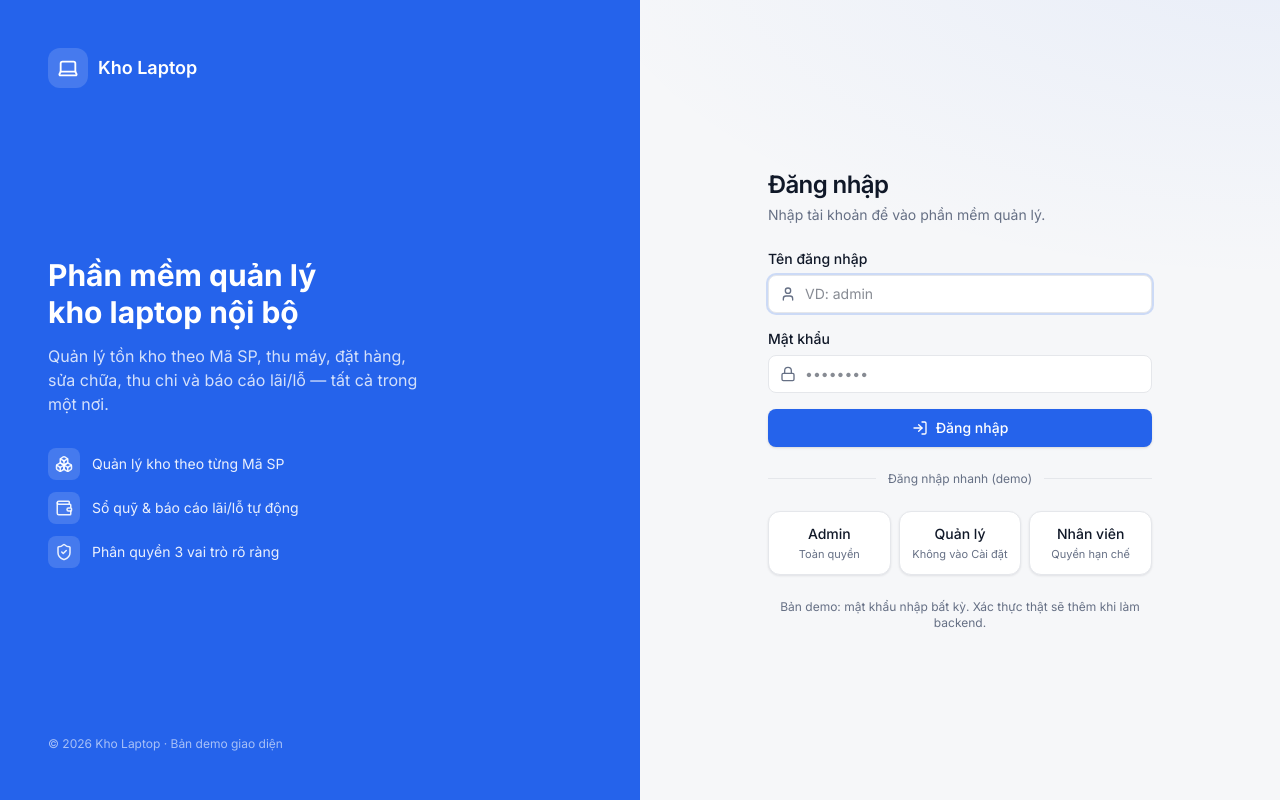
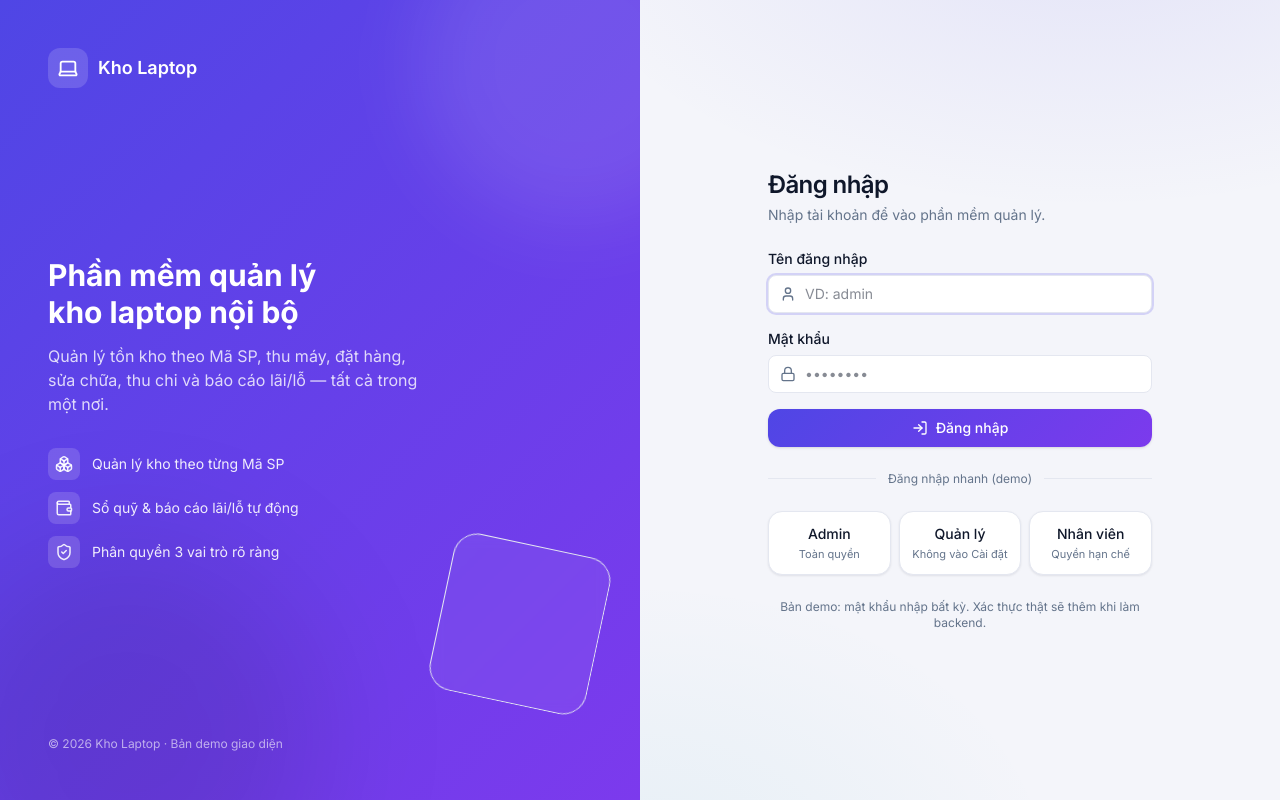
Before and after one commit to tranhuuhaugv/phan-mem-ban-hang, a Next.js app: page /login in a window 1280 px wide. Built offline with nearby package versions, Linux system fonts and the light colour scheme.

Commit message:
Giao diện hiện đại (indigo gradient, glass topbar, mesh nền) + Kho: 5 ô lọc riêng + trang lịch sử sản phẩm /kho/[serial] (click tên SP)

```diff
--- a/src/app/globals.css
+++ b/src/app/globals.css
@@ -1,29 +1,30 @@
 @import "tailwindcss";
 
 :root {
-  --background: #f6f7f9;
+  --background: #f4f5fa;
   --surface: #ffffff;
-  --surface-2: #f9fafb;
-  --foreground: #101828;
-  --muted: #667085;
-  --border: #e5e7eb;
-  --primary: #2563eb;
-  --primary-hover: #1d4ed8;
+  --surface-2: #f7f8fc;
+  --foreground: #0f172a;
+  --muted: #64748b;
+  --border: #e4e7f0;
+  --primary: #4f46e5;
+  --primary-2: #7c3aed;
+  --primary-hover: #4338ca;
   --primary-fg: #ffffff;
-  --success: #16a34a;
-  --success-bg: #dcfce7;
+  --success: #059669;
+  --success-bg: #d1fae5;
   --warning: #d97706;
   --warning-bg: #fef3c7;
-  --danger: #dc2626;
-  --danger-bg: #fee2e2;
+  --danger: #e11d48;
+  --danger-bg: #ffe4e6;
   --info: #0891b2;
   --info-bg: #cffafe;
   --purple: #7c3aed;
   --purple-bg: #ede9fe;
-  --radius: 12px;
-  --shadow-sm: 0 1px 2px rgba(16, 24, 40, 0.04), 0 1px 3px rgba(16, 24, 40, 0.06);
-  --shadow-md: 0 4px 12px rgba(16, 24, 40, 0.08), 0 2px 4px rgba(16, 24, 40, 0.04);
-  --shadow-lg: 0 12px 32px rgba(16, 24, 40, 0.12), 0 4px 8px rgba(16, 24, 40, 0.06);
+  --radius: 14px;
+  --shadow-sm: 0 1px 2px rgba(15, 23, 42, 0.04), 0 1px 3px rgba(15, 23, 42, 0.05);
+  --shadow-md: 0 6px 16px rgba(79, 70, 229, 0.08), 0 2px 6px rgba(15, 23, 42, 0.05);
+  --shadow-lg: 0 16px 40px rgba(79, 70, 229, 0.14), 0 6px 12px rgba(15, 23, 42, 0.06);
   --ring: 0 0 0 3px color-mix(in srgb, var(--primary) 18%, transparent);
 }
 
@@ -41,22 +42,23 @@
 
 @media (prefers-color-scheme: dark) {
   :root {
-    --background: #0b0f17;
-    --surface: #131824;
-    --surface-2: #1a2130;
-    --foreground: #e7ebf3;
-    --muted: #94a3b8;
-    --border: #263043;
-    --primary: #3b82f6;
-    --primary-hover: #60a5fa;
-    --success-bg: #14321f;
-    --warning-bg: #3a2a0a;
-    --danger-bg: #3a1616;
+    --background: #0a0d16;
+    --surface: #111524;
+    --surface-2: #181d30;
+    --foreground: #e6e9f5;
+    --muted: #8b93ab;
+    --border: #232a41;
+    --primary: #6366f1;
+    --primary-2: #8b5cf6;
+    --primary-hover: #818cf8;
+    --success-bg: #0c2f22;
+    --warning-bg: #33260a;
+    --danger-bg: #38141e;
     --info-bg: #0c2f38;
     --purple-bg: #241a3d;
-    --shadow-sm: 0 1px 2px rgba(0, 0, 0, 0.3);
-    --shadow-md: 0 4px 12px rgba(0, 0, 0, 0.4);
-    --shadow-lg: 0 12px 32px rgba(0, 0, 0, 0.55);
+    --shadow-sm: 0 1px 2px rgba(0, 0, 0, 0.35);
+    --shadow-md: 0 6px 16px rgba(0, 0, 0, 0.45);
+    --shadow-lg: 0 16px 40px rgba(0, 0, 0, 0.6);
   }
 }
 
@@ -72,14 +74,15 @@ body {
   -webkit-font-smoothing: antialiased;
 }
 
-/* nền có chút chiều sâu */
+/* nền mesh gradient hiện đại */
 body {
   background-image: radial-gradient(
-      1200px 600px at 100% -10%,
-      color-mix(in srgb, var(--primary) 7%, transparent),
+      900px 480px at 85% -10%,
+      color-mix(in srgb, var(--primary) 10%, transparent),
       transparent 60%
     ),
-    radial-gradient(1000px 500px at -10% 0%, color-mix(in srgb, var(--purple) 6%, transparent), transparent 55%);
+    radial-gradient(800px 420px at -5% 5%, color-mix(in srgb, var(--primary-2) 9%, transparent), transparent 55%),
+    radial-gradient(700px 500px at 50% 110%, color-mix(in srgb, var(--info) 6%, transparent), transparent 60%);
   background-attachment: fixed;
 }
 
@@ -90,25 +93,40 @@ input,
 select,
 textarea {
   transition:
-    background-color 0.15s ease,
-    border-color 0.15s ease,
-    color 0.15s ease,
-    box-shadow 0.15s ease,
-    transform 0.15s ease;
+    background-color 0.16s ease,
+    border-color 0.16s ease,
+    color 0.16s ease,
+    box-shadow 0.16s ease,
+    transform 0.16s ease,
+    opacity 0.16s ease;
 }
 
 @keyframes menu-in {
   from {
     opacity: 0;
-    transform: translateY(-6px);
+    transform: translateY(-6px) scale(0.98);
+  }
+  to {
+    opacity: 1;
+    transform: translateY(0) scale(1);
+  }
+}
+.animate-menu {
+  animation: menu-in 0.16s cubic-bezier(0.16, 1, 0.3, 1);
+}
+
+@keyframes fade-up {
+  from {
+    opacity: 0;
+    transform: translateY(8px);
   }
   to {
     opacity: 1;
     transform: translateY(0);
   }
 }
-.animate-menu {
-  animation: menu-in 0.14s ease-out;
+.animate-fade-up {
+  animation: fade-up 0.3s cubic-bezier(0.16, 1, 0.3, 1);
 }
 
 ::-webkit-scrollbar {
@@ -116,7 +134,7 @@ textarea {
   height: 9px;
 }
 ::-webkit-scrollbar-thumb {
-  background: color-mix(in srgb, var(--muted) 40%, transparent);
+  background: color-mix(in srgb, var(--muted) 35%, transparent);
   border-radius: 999px;
 }
 ::-webkit-scrollbar-track {
@@ -136,6 +154,22 @@ textarea {
   .shadow-lg-soft {
     box-shadow: var(--shadow-lg);
   }
+  /* gradient thương hiệu dùng chung */
+  .brand-gradient {
+    background-image: linear-gradient(135deg, var(--primary), var(--primary-2));
+  }
+  .text-gradient {
+    background-image: linear-gradient(135deg, var(--primary), var(--primary-2));
+    -webkit-background-clip: text;
+    background-clip: text;
+    color: transparent;
+  }
+  /* kính mờ cho thanh bar / dropdown */
+  .glass {
+    background: color-mix(in srgb, var(--surface) 78%, transparent);
+    backdrop-filter: blur(14px) saturate(1.4);
+    -webkit-backdrop-filter: blur(14px) saturate(1.4);
+  }
 }
 
 @media print {
--- a/src/app/login/page.tsx
+++ b/src/app/login/page.tsx
@@ -36,15 +36,19 @@ export default function LoginPage() {
   return (
     <div className="grid min-h-screen lg:grid-cols-2">
       {/* Cột giới thiệu */}
-      <div className="relative hidden overflow-hidden bg-[var(--primary)] p-12 text-white lg:flex lg:flex-col lg:justify-between">
-        <div className="flex items-center gap-2.5">
+      <div className="brand-gradient relative hidden overflow-hidden p-12 text-white lg:flex lg:flex-col lg:justify-between">
+        {/* hoạ tiết trang trí */}
+        <div className="pointer-events-none absolute -right-24 -top-24 h-80 w-80 rounded-full bg-white/10 blur-2xl" />
+        <div className="pointer-events-none absolute -bottom-32 -left-16 h-96 w-96 rounded-full bg-black/10 blur-3xl" />
+        <div className="pointer-events-none absolute right-10 bottom-24 h-40 w-40 rounded-3xl border border-white/15 bg-white/5 backdrop-blur-sm" style={{ transform: "rotate(12deg)" }} />
+        <div className="relative flex items-center gap-2.5">
           <span className="grid h-10 w-10 place-items-center rounded-xl bg-white/15">
             <Laptop size={22} />
           </span>
           <span className="text-lg font-semibold">Kho Laptop</span>
         </div>
 
-        <div>
+        <div className="relative">
           <h1 className="text-3xl font-bold leading-tight">
             Phần mềm quản lý
             <br />
@@ -67,14 +71,14 @@ export default function LoginPage() {
           </div>
         </div>
 
-        <p className="text-xs text-white/60">© 2026 Kho Laptop · Bản demo giao diện</p>
+        <p className="relative text-xs text-white/60">© 2026 Kho Laptop · Bản demo giao diện</p>
       </div>
 
       {/* Cột form */}
       <div className="flex items-center justify-center p-6">
         <div className="w-full max-w-sm">
           <div className="mb-6 flex items-center gap-2.5 lg:hidden">
-            <span className="grid h-10 w-10 place-items-center rounded-xl bg-[var(--primary)] text-white">
+            <span className="brand-gradient grid h-10 w-10 place-items-center rounded-xl text-white">
               <Laptop size={22} />
             </span>
             <span className="text-lg font-semibold">Kho Laptop</span>
--- a/src/app/tong-quan/page.tsx
+++ b/src/app/tong-quan/page.tsx
@@ -34,14 +34,22 @@ function Stat({
   hint?: string;
 }) {
   return (
-    <Card className="p-4 transition-all hover:-translate-y-0.5 hover:shadow-md-soft">
+    <Card className="relative overflow-hidden p-4 transition-all hover:-translate-y-0.5 hover:shadow-md-soft">
+      {/* vệt màu nhấn góc phải */}
+      <div
+        className="pointer-events-none absolute -right-10 -top-10 h-28 w-28 rounded-full opacity-[0.09]"
+        style={{ background: tone }}
+      />
       <div className="flex items-start justify-between">
         <div>
-          <p className="text-sm text-[var(--muted)]">{label}</p>
-          <p className="mt-1 text-2xl font-semibold tracking-tight">{value}</p>
+          <p className="text-[13px] font-medium text-[var(--muted)]">{label}</p>
+          <p className="mt-1 text-[26px] font-bold tracking-tight">{value}</p>
           {hint && <p className="mt-1 text-xs text-[var(--muted)]">{hint}</p>}
         </div>
-        <span className="grid h-11 w-11 place-items-center rounded-xl" style={{ background: tone + "1f", color: tone }}>
+        <span
+          className="grid h-11 w-11 shrink-0 place-items-center rounded-2xl text-white shadow-md-soft"
+          style={{ background: `linear-gradient(135deg, ${tone}, ${tone}cc)` }}
+        >
           {icon}
         </span>
       </div>
--- a/src/components/ui.tsx
+++ b/src/components/ui.tsx
@@ -46,10 +46,10 @@ export function Button({
   className?: string;
 }) {
   const base =
-    "inline-flex items-center justify-center gap-2 rounded-lg font-medium disabled:opacity-50 disabled:pointer-events-none whitespace-nowrap active:scale-[0.98]";
+    "inline-flex items-center justify-center gap-2 rounded-xl font-medium disabled:opacity-50 disabled:pointer-events-none whitespace-nowrap active:scale-[0.97]";
   const sizes = { sm: "h-8 px-3 text-sm", md: "h-9.5 px-4 text-sm" };
   const variants = {
-    primary: "bg-[var(--primary)] text-white shadow-sm hover:bg-[var(--primary-hover)] hover:shadow-md-soft",
+    primary: "brand-gradient text-white shadow-sm hover:shadow-md-soft hover:brightness-110",
     outline: "border border-[var(--border)] bg-[var(--surface)] shadow-sm hover:bg-[var(--surface-2)] hover:border-[var(--primary)]/40",
     ghost: "hover:bg-[var(--surface-2)]",
     danger: "bg-[var(--danger)] text-white shadow-sm hover:opacity-90 hover:shadow-md-soft",
@@ -78,10 +78,10 @@ export function PageHeader({
   actions?: ReactNode;
 }) {
   return (
-    <div className="flex flex-wrap items-end justify-between gap-3 mb-5">
+    <div className="animate-fade-up mb-5 flex flex-wrap items-end justify-between gap-3">
       <div>
-        <h1 className="text-xl font-semibold tracking-tight">{title}</h1>
-        {subtitle && <p className="text-sm text-[var(--muted)] mt-0.5">{subtitle}</p>}
+        <h1 className="text-[22px] font-bold tracking-tight">{title}</h1>
+        {subtitle && <p className="mt-0.5 text-sm text-[var(--muted)]">{subtitle}</p>}
       </div>
       {actions && <div className="flex items-center gap-2">{actions}</div>}
     </div>
@@ -110,7 +110,11 @@ export function Table({ head, children }: { head: string[]; children: ReactNode
 }
 
 export function Tr({ children }: { children: ReactNode }) {
-  return <tr className="border-b border-[var(--border)] last:border-0 hover:bg-[var(--surface-2)]">{children}</tr>;
+  return (
+    <tr className="border-b border-[var(--border)] last:border-0 hover:bg-[color-mix(in_srgb,var(--primary)_4%,transparent)]">
+      {children}
+    </tr>
+  );
 }
 
 export function Td({ children, className = "" }: { children: ReactNode; className?: string }) {
```
Also changed, not shown: src/app/kho/[serial]/page.tsx (added, +84 -0 lines), src/app/kho/page.tsx (+38 -46 lines), src/components/topbar.tsx (+4 -4 lines).
